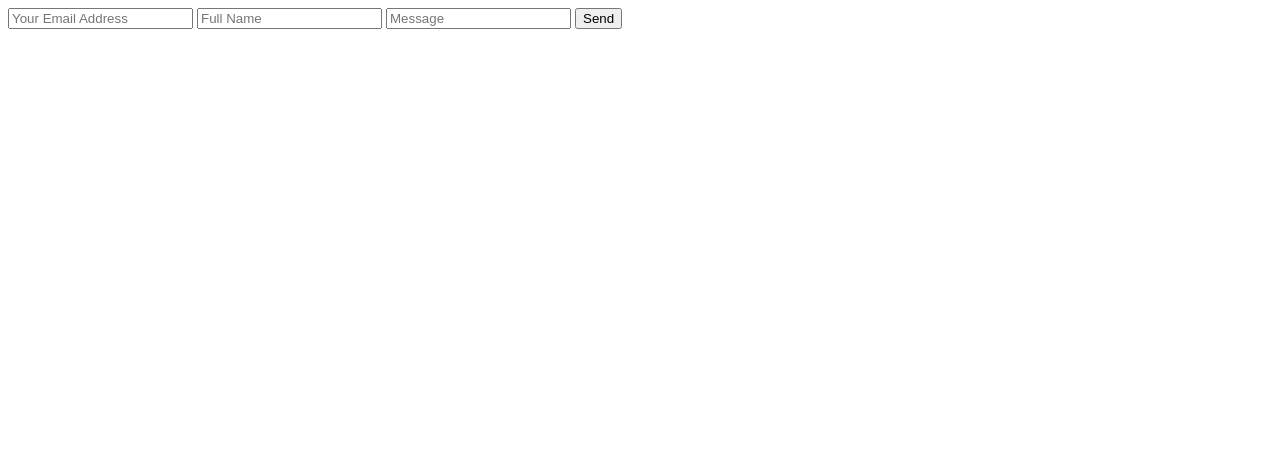
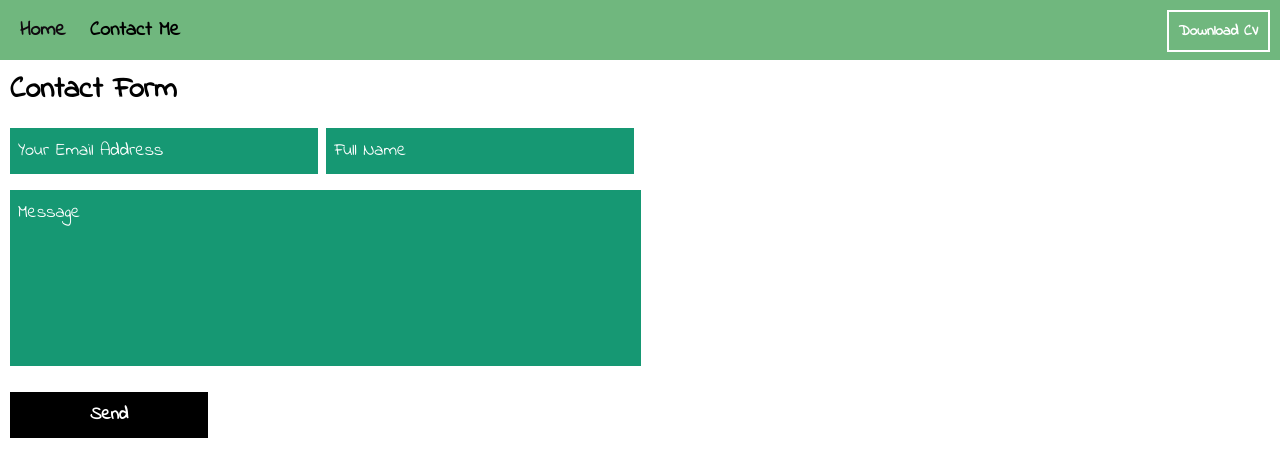
Before and after one commit to spookyspider/website, a plain HTML site: page contact-page.html in a window 1280 px wide. Drawn offline with Linux system fonts and the light colour scheme.

Commit message:
Add files via upload

```diff
--- /dev/null
+++ b/contact-page.css
@@ -0,0 +1,100 @@
+body {
+    padding-top: 60px;
+    margin-left: 10px;
+    margin-right: 0;
+    margin-bottom: 20px;
+    font-family: Indie Flower;
+}
+
+a {
+    text-decoration: none;
+    color: black;
+}
+
+a:visited {
+    text-decoration: none;
+    color: black;
+}
+
+a:hover, a:active, a:focus {
+    color: black;
+
+}
+
+.contact-form {
+    display: flex;
+    flex-direction: row;
+    flex-wrap: wrap;
+    max-width: 630px;
+    position: fixed;
+    gap: 8px;
+
+
+
+
+}
+
+.div-1,
+.div-2 {
+ padding-bottom: 8px;
+}
+
+*:focus {
+    outline: none;
+}
+
+textarea:focus, input:focus{
+    outline: none;
+}
+
+::placeholder {
+    color: white;
+}
+
+.contact-form-title {
+    font-weight: 900;
+    font-size: 30px;
+    padding-bottom: 8px;
+    width: 100%;
+
+}
+.email,
+.full-name,
+.message {
+    border-style: none;
+    color: white;
+    background-color: rgb(22, 152, 115);
+    padding-top: 10px;
+    padding-bottom: 10px;
+    padding-left: 8px;
+    padding-right: 120px;
+    font-size: 18px;
+    font-family: Indie Flower;
+}
+
+.message {
+    padding-right: 25px;
+
+}
+
+textarea {
+    resize: none;
+  }
+
+
+.div-3 {
+    padding-bottom: 10px;
+}
+
+
+.send-button {
+    font-family: Indie Flower;
+    padding: 10px 80px;
+    font-size: 18px;
+    border-style: none;
+    font-weight: 800;
+    background-color: rgb(0, 0, 0);
+    color: white;
+
+
+}
--- a/contact-page.html
+++ b/contact-page.html
@@ -2,17 +2,45 @@
 <html>
 
 <head>
-
+    <link rel="stylesheet" href="header.css">
+    <link rel="stylesheet" href="contact-page.css">
+    <link href="https://fonts.googleapis.com/css2?family=Indie+Flower&display=swap" rel="stylesheet">
 </head>
 
 <body>
+
+    <header class="header">
+        <div class="header-text">
+        <div class="home-header">Home</div>
+        <a href="contact-page.html">
+        <div class="contact-header">Contact Me</div>
+        </a>
+       <form action="https://drive.google.com/file/d/1pKRY5VN682tP9ghL3Lyrn1aab-uUxqHU/view?usp=sharing" method="get" target="_blank">
+        <button type="submit" class="download-header">Download CV</button>
+    </form>
+    </header>
+
 <main>
 
     <form action="https://formsubmit.co/wElliott743@gmail.com" method="POST">
-    <input type="email" name="email" placeholder="Your Email Address" required>
-    <input type="text" name="name" placeholder="Full Name">
-    <input type="text" name="Message" placeholder="Message" required>
-    <button type="submit">Send</button>
+    <div class="contact-form">
+        <div class="contact-form-title">
+            Contact Form
+        </div>
+        <div class="div-1">
+        <input type="email" class="email" name="email" placeholder="Your Email Address" required>
+    </div> <div class="div-2">
+        <input type="text" class="full-name" name="name" placeholder="Full Name">
+    </div><div class="div-3">
+        <textarea rows="6" cols="70" name="text"
+       class="message" name="message" placeholder="Message"></textarea>
+      <br/>
+      <input type="hidden" value="submit"/>
+    </div><div class="div-4">
+        <button type="submit" class="send-button">Send</button>
+    </div>
+</div> <!--CONTACT FORM DIV-->
+
     </form>
 
 
--- /dev/null
+++ b/header.css
@@ -0,0 +1,83 @@
+.body {
+    margin: 0;
+    padding: 0;
+    font-family: Indie Flower;
+}
+
+.header {
+    display: flex;
+    flex-direction: row;
+    align-items: center;
+    z-index: 100;
+    position: fixed;
+    background-color:rgb(112, 183, 126);
+    top: 0;
+    left: 0;
+    right: 0;
+    height: 60px;
+    color: rgb(17, 11, 17);
+
+}
+
+.header-text {
+    display: flex;
+    flex-direction: row;
+    align-items: center;
+    padding-left: 20px;
+    font-family: Indie Flower;
+    font-weight: 900;
+    font-size: 20px;
+    gap: 10px;
+
+}
+
+.home-header,
+.contact-header {
+    width: 60px;
+    white-space: nowrap;
+}
+
+.home-header:hover,
+.contact-header:hover {
+    opacity: 0.7;
+    cursor: pointer;
+    transition: 0.2s;
+}
+
+.home-header:active,
+.contact-header:active {
+    opacity: 0.6;
+    cursor: pointer;
+    transition: 0.1s;
+}
+
+
+
+.download-header {
+    font-family: Indie Flower;
+    font-size: 15px;
+    padding: 8px 10px 8px 10px;
+    position: absolute;
+    right: 10px;
+    top: 10px;
+    background-color: rgb(112, 183, 126);
+    border: 2px solid white;
+    color: white;
+    font-weight: bold;
+}
+
+.download-header:hover {
+    background-color: rgb(17, 11, 17);
+    border-color: rgb(17, 11, 17);
+    transform: 0.4s;
+    cursor: pointer;
+    opacity: 0.9;
+
+}
+
+.download-header:active {
+    background-color: rgb(17, 11, 17);
+    border-color: rgb(17, 11, 17);
+    opacity: 0.8;
+    transition: 0.2s;
+}
```
